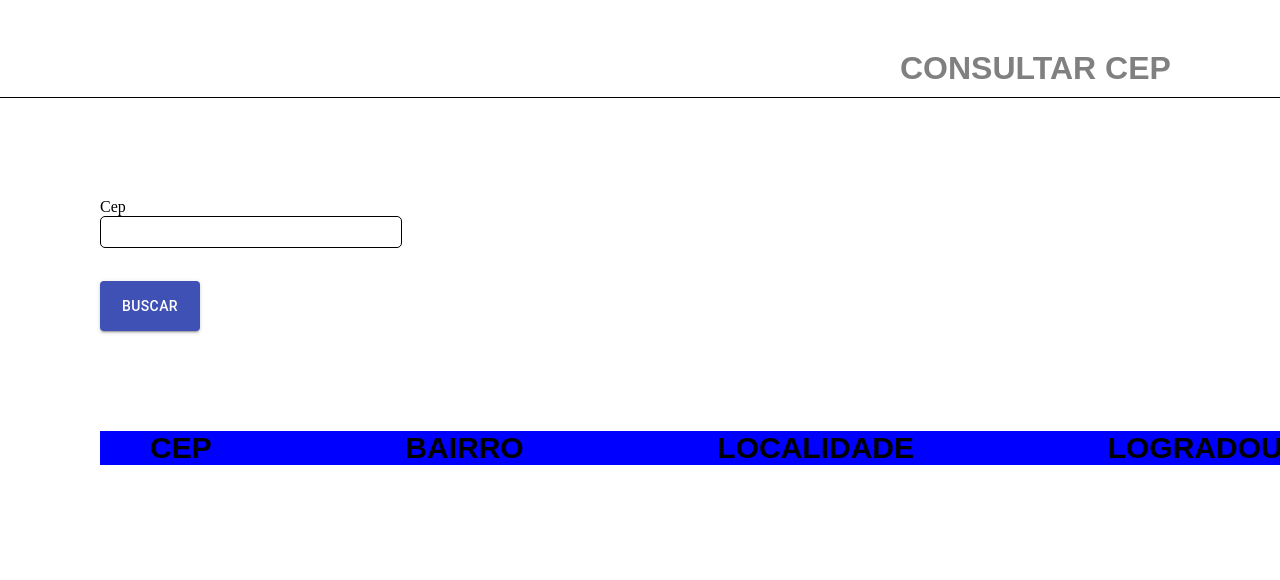
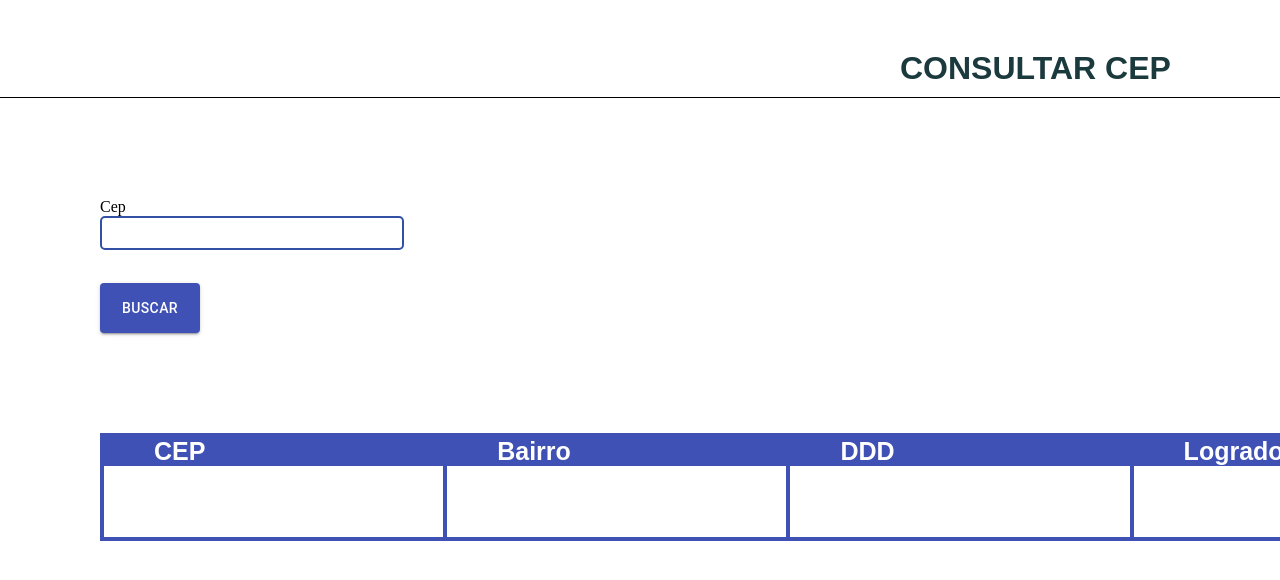
Before and after one commit to FERREIRAASGARUK/Consultar-cep, a React (Create React App) app: page / in a window 1280 px wide. Shown: the top 580 px of the page. Built offline with nearby package versions, Linux system fonts and the light colour scheme.

Commit message:
responsividade e outras melhorias

```diff
--- a/src/App.css
+++ b/src/App.css
@@ -8,7 +8,7 @@
   padding-left: 100px;
 }
 .title {
-  color: grey;
+  color: #1b3a3e;
   font-family: Arial;
   margin-top: 50px;
   margin-left: 900px;
@@ -28,7 +28,7 @@
   padding-left: 100px;
 }
 .campo {
-  border: 1px solid black;
+  border: solid 2px #3351a4;
   height: 30px;
   width: 300px;
   border-radius: 5px;
--- a/src/App.js
+++ b/src/App.js
@@ -2,7 +2,15 @@ import "./App.css";
 import { Formik, Field, Form, ErrorMessage } from "formik";
 import Button from "@material-ui/core/Button";
 import React, { useState, useEffect } from "react";
-import { Container, Resultado, Title, Title2, Line1, Line2 } from "./style";
+import {
+  Container,
+  Resultado,
+  Title,
+  Title2,
+  Line1,
+  Line2,
+  Coluna,
+} from "./style";
 
 // import * as Yup from 'yup';
 
@@ -113,24 +121,48 @@ function App() {
               </Form>
             </Formik>
             <Resultado>
+              <Coluna>
                 <Line1>
                   <Title>CEP</Title>
-                <Title>BAIRRO</Title>
-                <Title>LOCALIDADE</Title>
-                <Title>LOGRADOURO</Title>
-                <Title>UF</Title>
+                </Line1>
+                <Line2>
+                  <Title2 style={{ marginLeft: 20 }}>{campos.cep}</Title2>
+                </Line2>
+              </Coluna>
+              <Coluna>
+                <Line1>
+                  <Title>Bairro</Title>
+                </Line1>
+                <Line2>
+                  <Title2 style={{ marginLeft: 20 }}>{campos.bairro}</Title2>
+                </Line2>
+              </Coluna>
+              <Coluna>
+                <Line1>
                   <Title>DDD</Title>
                 </Line1>
                 <Line2>
-                <Title2 style={{ marginLeft: 20 }}>{campos.cep}</Title2>
-                <Title2>{campos.bairro}</Title2>
-                <Title2>{campos.localidade}</Title2>
-                <Title2>{campos.logradouro}</Title2>
-                <Title2 style={{ marginRight: 0 }} i>
-                  {campos.uf}
+                  <Title2 style={{ marginLeft: 20 }}>{campos.ddd}</Title2>
+                </Line2>
+              </Coluna>
+              <Coluna>
+                <Line1>
+                  <Title>Logradouro</Title>
+                </Line1>
+                <Line2>
+                  <Title2 style={{ marginLeft: 20 }}>
+                    {campos.logradouro}
                   </Title2>
-                <Title2>{campos.ddd}</Title2>
                 </Line2>
+              </Coluna>
+              <Coluna>
+                <Line1>
+                  <Title>UF</Title>
+                </Line1>
+                <Line2>
+                  <Title2 style={{ marginLeft: 20 }}>{campos.uf}</Title2>
+                </Line2>
+              </Coluna>
             </Resultado>
           </div>
         )}
--- a/src/style.js
+++ b/src/style.js
@@ -12,22 +12,21 @@ export const Resultado = styled.div`
   margin-top: 100px;
   margin-left: 100px;
   margin-right: 100px;
-  background-color: blue;
+  background-color: #3f51b5;
   display: flex;
-  flex-direction: column;
-  justify-content: space-between;
+  flex-direction: row;
+  border: solid 2px #3f51b5;
 `;
 
 export const Title = styled.div`
-  color: black;
+  color: white;
   font-weight: 800;
   font-family: Arial;
-  font-size: 30px;
+  font-size: 25px;
   margin-left: 50px;
-  background-color: ligth-blue;
 `;
 export const Title2 = styled.div`
-  color: grey;
+  color: #575d6d;
   font-weight: 300;
   font-family: Arial;
   font-size: 20px;
@@ -36,12 +35,18 @@ export const Title2 = styled.div`
 
 export const Line1 = styled.div`
   display: flex;
-  justify-content: space-between;
   flex-directtion: row;
 `;
 export const Line2 = styled.div`
+  background-color: white;
+  height: 100%;
+  width: 100;
+`;
+
+export const Coluna = styled.div`
   display: flex;
-  justify-content: space-between;
-  flex-directtion: row;
-  background-color: white;
+  flex-direction: column;
+  width: 500px;
+  border: solid 2px #3f51b5;
+  height: 100px;
 `;
```
Lines whose indentation alone changed are shown as unchanged.
